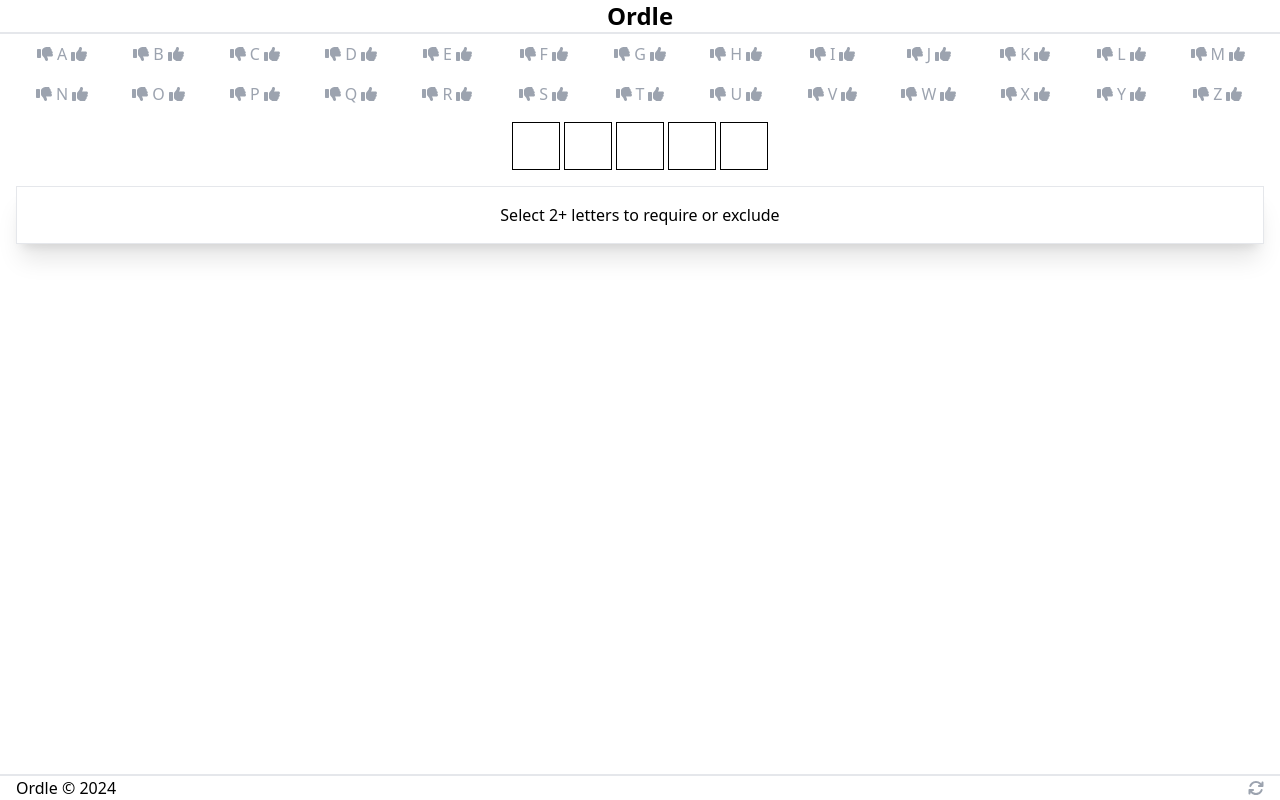
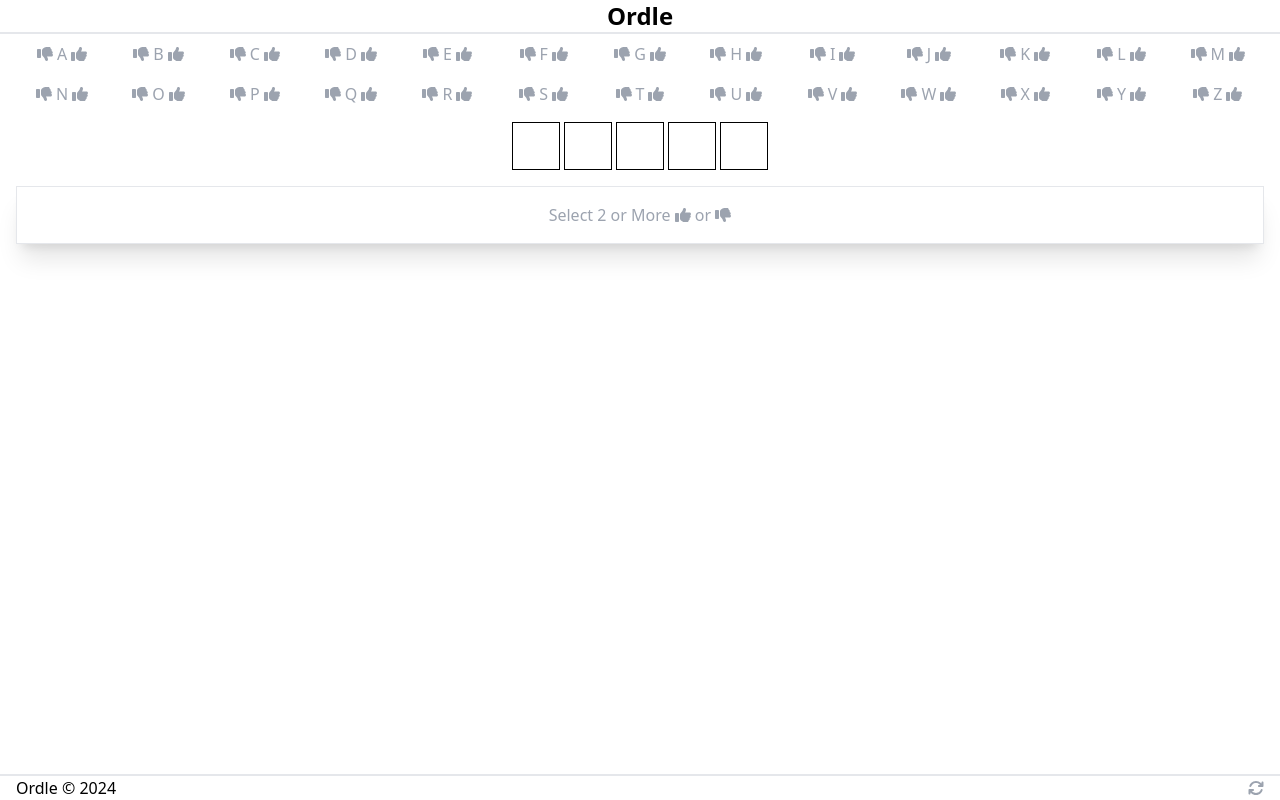
Before and after one commit to kylemichaelsullivan/ordle, a React (Vite) app: page / in a window 1280 px wide. Built offline with nearby package versions, Linux system fonts and the light colour scheme.

Commit message:
UPDATE: Improve Placeholder

```diff
--- a/src/components/ResultsContent.tsx
+++ b/src/components/ResultsContent.tsx
@@ -1,4 +1,7 @@
 import { useOrdle } from '@/context';
+
+import { FontAwesomeIcon } from '@fortawesome/react-fontawesome';
+import { faThumbsUp, faThumbsDown } from '@fortawesome/free-solid-svg-icons';
 
 function ResultsContent() {
 	const { filteredWords, nonNullLettersCount } = useOrdle();
@@ -6,8 +9,9 @@ function ResultsContent() {
 	return (
 		<div className='Results grid list-none gap-1 gap-y-4 border p-4 shadow-xl'>
 			{nonNullLettersCount < 2 ? (
-				<p className='col-span-full text-center'>
-					Select 2+ letters to require or exclude
+				<p className='col-span-full text-gray-400 text-center'>
+					Select 2 or More <FontAwesomeIcon icon={faThumbsUp} /> or{' '}
+					<FontAwesomeIcon icon={faThumbsDown} />
 				</p>
 			) : filteredWords.length ? (
 				filteredWords.map((word, index) => <li key={index}>{word}</li>)
--- a/src/context.tsx
+++ b/src/context.tsx
@@ -7,7 +7,7 @@ import {
 } from 'react';
 
 import type { Letter, Status } from '@/types';
-import { allWords } from '@/types';
+import { allWords } from '@/../public/allWords';
 
 type LettersStatus = {
 	[key in Letter]: Status;
```
